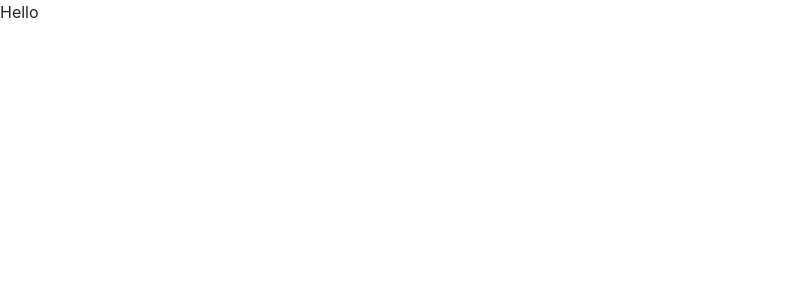
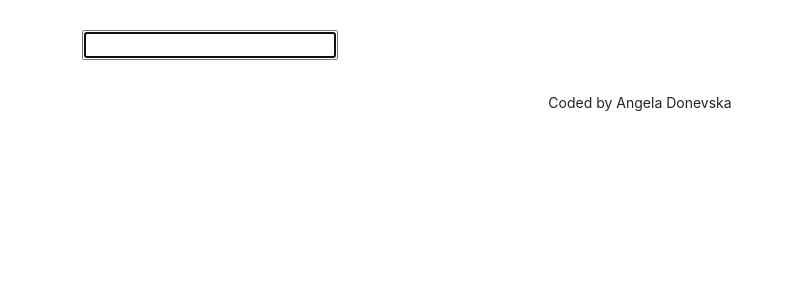
Before and after one commit to donevska/dictionary-project, a React (Create React App) app: page / in a window 1280 px wide. Shown: the top 300 px of the page, without its empty margins (0-793 px from the left). Built offline with nearby package versions, Linux system fonts and the light colour scheme.

Commit message:
Added dictionary search engine

```diff
--- a/src/App.css
+++ b/src/App.css
@@ -0,0 +1,8 @@
+.App-header {
+  margin: 30px 0;
+}
+
+.App-footer {
+  text-align: center;
+  margin: 30px 0;
+}
--- a/src/App.js
+++ b/src/App.js
@@ -1,10 +1,18 @@
 import "./App.css";
+import Dictionary from "./Dictionary";
 
 export default function App() {
   return (
     <div className="App">
-      <header className="App-header"></header>
-      Hello
+      <div className="container">
+        <header className="App-header"></header>
+        <main>
+          <Dictionary />
+        </main>
+        <footer className="App-footer">
+          <small>Coded by Angela Donevska</small>
+        </footer>
+      </div>
     </div>
   );
 }
--- /dev/null
+++ b/src/Dictionary.js
@@ -0,0 +1,20 @@
+import React, { useState } from "react";
+import "./Dictionary.css";
+
+export default function Dictionary() {
+  let [keyword, setKeyword] = useState("");
+  function search(event) {
+    event.preventDefault();
+    alert(`Searching for ${keyword} definition`);
+  }
+  function handleKeywordChange(event) {
+    setKeyword(event.target.value);
+  }
+  return (
+    <div className="Dictionary">
+      <form onSubmit={search}>
+        <input type="search" autoFocus={true} onChange={handleKeywordChange} />
+      </form>
+    </div>
+  );
+}
```
Also changed, not shown: src/Dictionary.css (added).
